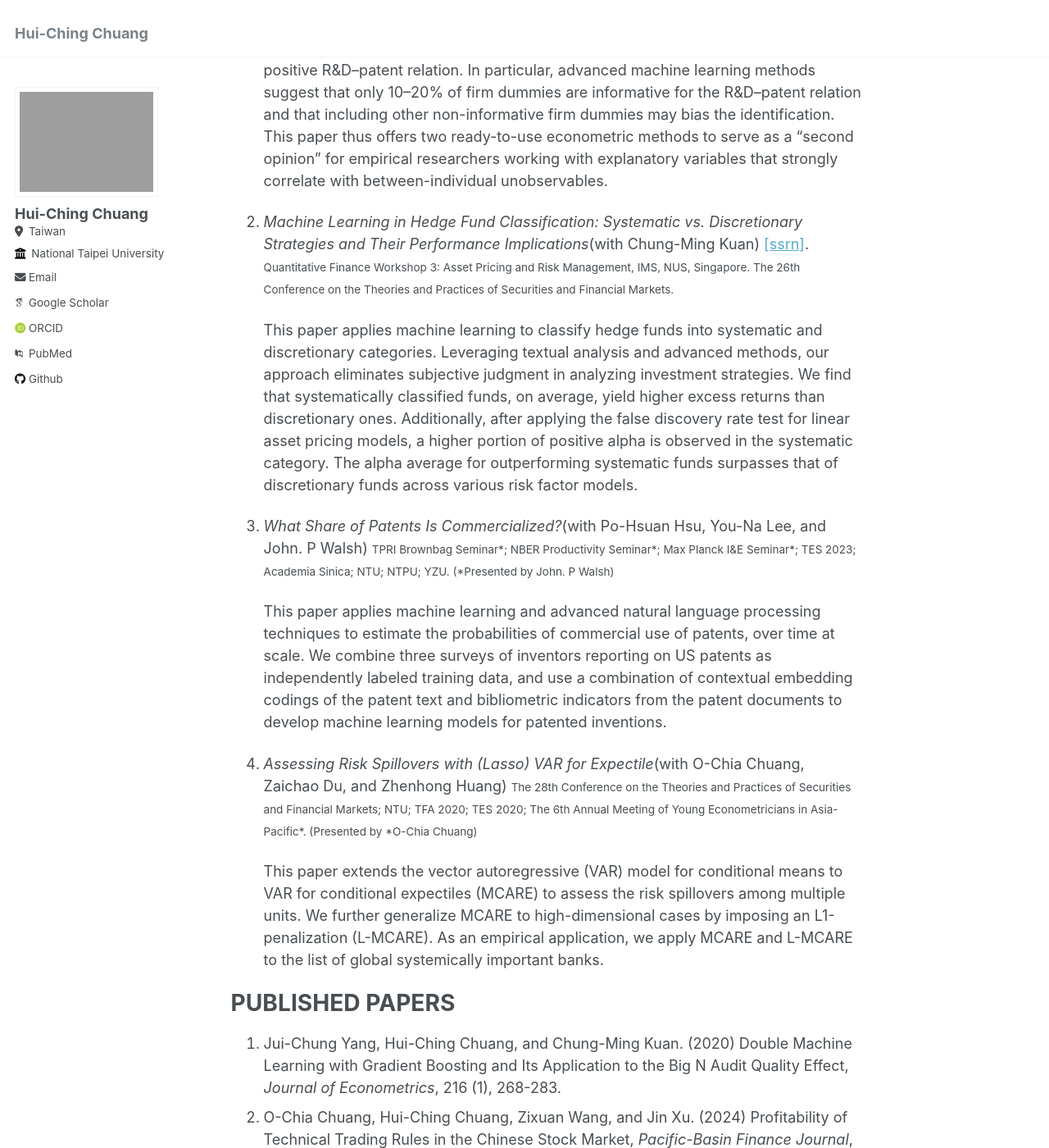
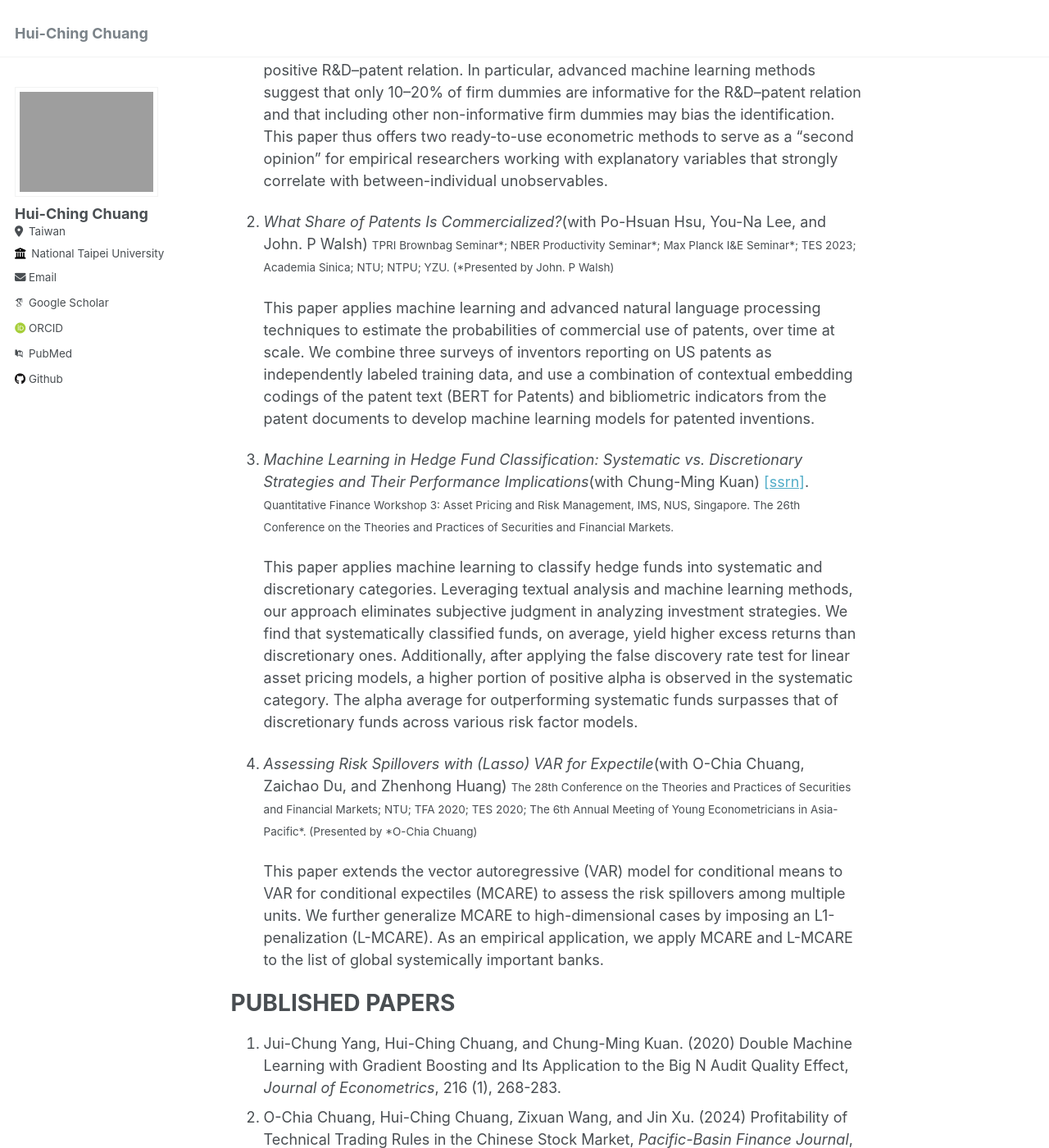
Before and after one commit to hcchuang/hcchuang.github.io, a Jekyll site: the page built from _pages/about.md, in a window 1280 px wide and 1400 px high, scrolled down 607 px. Shown: the whole window at 82% size. Built offline with Jekyll 4.4.1, drawn with Linux system fonts in a browser that asks for light colours; some web fonts are replaced.

Commit message:
Update about.md

```diff
--- a/_pages/about.md
+++ b/_pages/about.md
@@ -18,14 +18,13 @@ WORKING PAPERS
    The common practice to include firm fixed effects in empirical research may eliminate the explanatory power of important economic factors that are persistent. We use the intuitive R&D–patent relation to illustrate this point. Our review of recent studies suggests a surprising pattern that R&D input only positively explains patent output in half of prior regression estimations. This "missing link" can be attributed to the persistence of R&D and patents that causes the between-firm variation to be absorbed by firm fixed effects. We consider adjusted Hausman–Taylor estimates and advanced machine learning methods, and find that both methods lead to a clear positive R&D–patent relation. In particular, advanced machine learning methods suggest that only 10–20% of firm dummies are informative for the R&D–patent relation and that including other non-informative firm dummies may bias the identification. This paper thus offers two ready-to-use econometric methods to serve as a "second opinion" for empirical researchers working with explanatory variables that strongly correlate with between-individual unobservables.
 
 
-2. _Machine Learning in Hedge Fund Classification: Systematic vs. Discretionary Strategies and Their Performance Implications_(with Chung-Ming Kuan) [\[ssrn\]](https://papers.ssrn.com/sol3/papers.cfm?abstract_id=3912348){:target="_blank"}. <small> Quantitative Finance Workshop 3: Asset Pricing and Risk Management, IMS, NUS, Singapore. The 26th Conference on the Theories and Practices of Securities and Financial Markets. </small>
+2. _What Share of Patents Is Commercialized?_(with Po-Hsuan Hsu, You-Na Lee, and John. P Walsh) <small> TPRI Brownbag Seminar\*; NBER Productivity Seminar\*; Max Planck I&E Seminar\*; TES 2023; Academia Sinica; NTU; NTPU; YZU. (*Presented by John. P Walsh)</small>
 
-   This paper applies machine learning to classify hedge funds into systematic and discretionary categories. Leveraging textual analysis and advanced methods, our approach eliminates subjective judgment in analyzing investment strategies. We find that systematically classified funds, on average, yield higher excess returns than discretionary ones. Additionally, after applying the false discovery rate test for linear asset pricing models, a higher portion of positive alpha is observed in the systematic category. The alpha average for outperforming systematic funds surpasses that of discretionary funds across various risk factor models.
+   This paper applies machine learning and advanced natural language processing techniques to estimate the probabilities of commercial use of patents, over time at scale. We combine three surveys of inventors reporting on US patents as independently labeled training data, and use a combination of contextual embedding codings of the patent text (BERT for Patents) and bibliometric indicators from the patent documents to develop machine learning models for patented inventions.
 
+3. _Machine Learning in Hedge Fund Classification: Systematic vs. Discretionary Strategies and Their Performance Implications_(with Chung-Ming Kuan) [\[ssrn\]](https://papers.ssrn.com/sol3/papers.cfm?abstract_id=3912348){:target="_blank"}. <small> Quantitative Finance Workshop 3: Asset Pricing and Risk Management, IMS, NUS, Singapore. The 26th Conference on the Theories and Practices of Securities and Financial Markets. </small>
 
-3. _What Share of Patents Is Commercialized?_(with Po-Hsuan Hsu, You-Na Lee, and John. P Walsh) <small> TPRI Brownbag Seminar\*; NBER Productivity Seminar\*; Max Planck I&E Seminar\*; TES 2023; Academia Sinica; NTU; NTPU; YZU. (*Presented by John. P Walsh)</small>
-
-   This paper applies machine learning and advanced natural language processing techniques to estimate the probabilities of commercial use of patents, over time at scale. We combine three surveys of inventors reporting on US patents as independently labeled training data, and use a combination of contextual embedding codings of the patent text and bibliometric indicators from the patent documents to develop machine learning models for patented inventions.
+   This paper applies machine learning to classify hedge funds into systematic and discretionary categories. Leveraging textual analysis and machine learning methods, our approach eliminates subjective judgment in analyzing investment strategies. We find that systematically classified funds, on average, yield higher excess returns than discretionary ones. Additionally, after applying the false discovery rate test for linear asset pricing models, a higher portion of positive alpha is observed in the systematic category. The alpha average for outperforming systematic funds surpasses that of discretionary funds across various risk factor models.
 
 
 4. _Assessing Risk Spillovers with (Lasso) VAR for Expectile_(with O-Chia Chuang, Zaichao Du, and Zhenhong Huang) <small> The 28th Conference on the Theories and Practices of Securities and Financial Markets; NTU; TFA 2020; TES 2020; The 6th Annual Meeting of Young Econometricians in Asia-Pacific\*. (Presented by *O-Chia Chuang) </small>
```
